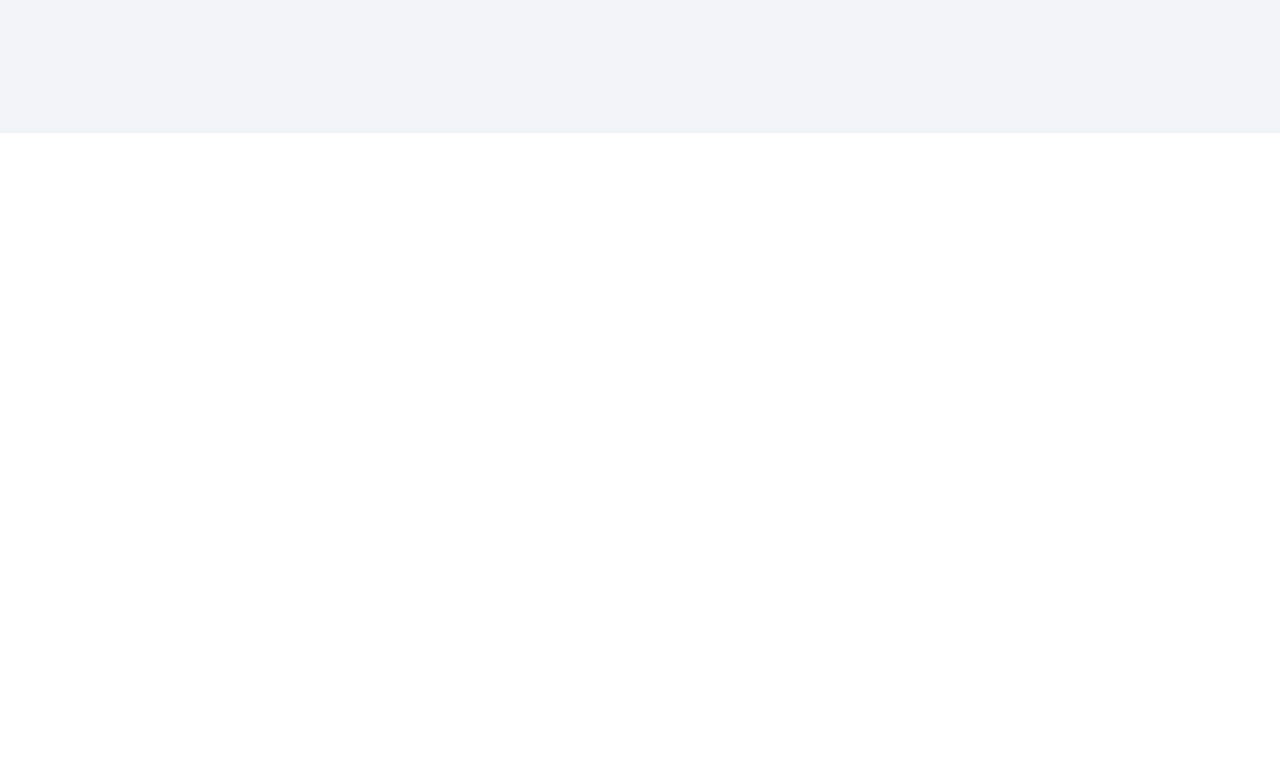
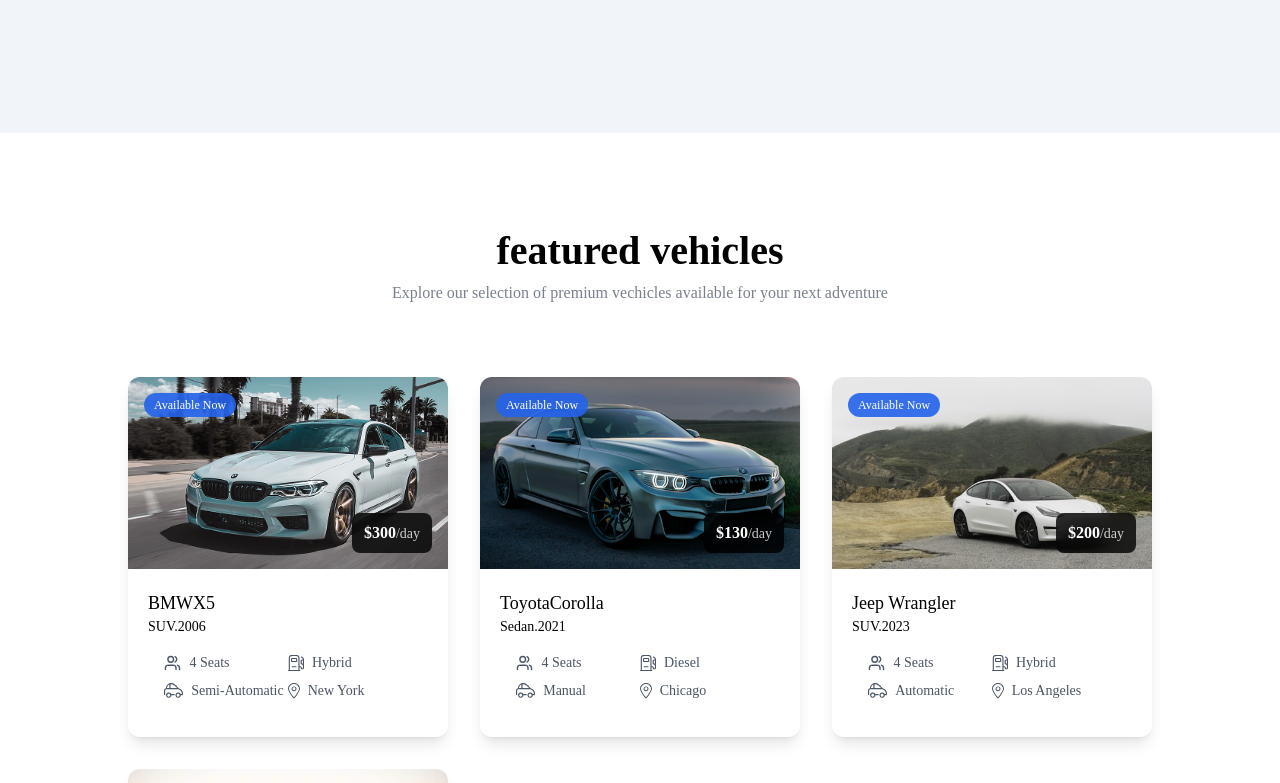
Before and after one commit to ratnadeepa-01/CarRentalApplication, a React (Vite) app: page / in a window 1280 px wide. Shown: the part 740-1523 px from the top of the page. Before the commit the page ends 873 px from the top, so only its background shows below. Built offline with nearby package versions, Linux system fonts and the light colour scheme; a web font is replaced by a local one.

Commit message:
feat: add Banner, CarCard, FeaturedSection, and Title components; update Home page to include FeaturedSection; fix typo in dummyCarData

```diff
--- a/src/assets/assets.js
+++ b/src/assets/assets.js
@@ -124,7 +124,7 @@
         "pricePerDay": 300,
         "location": "New York",
         "description": "The BMW X5 is a mid-size luxury SUV produced by BMW. The X5 made its debut in 1999 as the first SUV ever produced by BMW.",
-        "isAvaliable": true,
+        "isAvailable": true,
         "createdAt": "2025-04-16T07:26:56.215Z",
     },
     {
@@ -141,7 +141,7 @@
         "pricePerDay": 130,
         "location": "Chicago",
         "description": "The Toyota Corolla is a mid-size luxury sedan produced by Toyota. The Corolla made its debut in 2008 as the first sedan ever produced by Toyota.",
-        "isAvaliable": true,
+        "isAvailable": true,
         "createdAt": "2025-04-16T08:33:57.993Z",
     },
     {
@@ -158,7 +158,7 @@
         "pricePerDay": 200,
         "location": "Los Angeles",
         "description": "The Jeep Wrangler is a mid-size luxury SUV produced by Jeep. The Wrangler made its debut in 2003 as the first SUV ever produced by Jeep.",
-        "isAvaliable": true,
+        "isAvailable": true,
         "createdAt": "2025-04-16T08:34:39.592Z",
     },
     {
@@ -175,7 +175,7 @@
         "pricePerDay": 209,
         "location": "Houston",
         "description": "This is a mid-size luxury sedan produced by Toyota. The Corolla made its debut in 2008 as the first sedan ever produced by Toyota.",
-        "isAvaliable": true,
+        "isAvailable": true,
         "createdAt": "2025-04-17T06:15:47.318Z",
     }
 ];
--- /dev/null
+++ b/src/components/Banner.jsx
@@ -0,0 +1,21 @@
+import React from 'react'
+import { assets } from '../assets/assets'
+
+const Banner = () => {
+  return (
+    <div className="flex flex-col md:flex-row md:items-start items-center
+    justify-between px-8 min-md:pl-14 pt-10 bg-gradient-to-r from-[#0558fe] to-[#A9CFFF]
+    max-w-6xl mx-3 md:mx-auto rounded-2xl overflow-hidden">
+         <div classname="text-white">
+            <h2>Do You Own a Luxury Car?</h2>
+            <p>Monetize your vehicle effortlessly by listing it on carrental.</p>
+            <p>We take care of insurance,driver verification and secure payments-
+                so you can passive income,stress-free.
+            </p>
+         </div>
+         <img src={assets.banner_car_image} alt="car" className="max-h-45 mt-10"/>
+    </div>
+  )
+}
+
+export default Banner
--- /dev/null
+++ b/src/components/CarCard.jsx
@@ -0,0 +1,57 @@
+import React from 'react'
+import { assets } from '../assets/assets'
+import { useNavigate } from 'react-router-dom'
+
+const CarCard = ({car}) => {
+   const currency = import.meta.env.VITE_CURRENCY
+   const navigate = useNavigate()
+
+  return (
+    <div onClick={()=>{navigate(`/car-details/${car._id}`);scrollTo(0,0)}}
+    className="group rounded-xl overflow-hidden shadow-lg hover:-translate-y-1
+    transition-all duration-500 cursor-pointer">
+
+         <div className="relative h-48 overflow-hidden">
+            <img src={car.image} alt="car image" className="w-full h-full object-cover
+            transition-transform duration-500 group-hover:scale-105"/>
+            {car.isAvailable && <p className="absolute top-4 left-4 bg-primary/90
+            text-white text-xs px-2.5 py-1 rounded-full">Available Now</p>}
+            <div className="absolute bottom-4 right-4 bg-black/80 backdrop-blur-sm
+            text-white px-3 py-2 rounded-lg">
+                <span className="font-semibold">{currency}{car.pricePerDay}</span>
+                <span className="text-sm text-white/80">/day</span>
+
+            </div>
+         </div>
+
+         <div className="p-4 sm:p-5">
+            <div className="flex justify-between items-start mb-2">
+                <div>
+                    <h3 className="text-lg font-medium">{car.brand}{car.model}</h3>
+                    <p className="text-muted-foreground text-sm">{car.category}.{car.year} </p>
+                </div>
+            </div>
+            <div className="m-4 grid grid-cols-2 gap-y-2 text-gray-600">
+                    <div className="flex items-center text-sm text-muted-foreground">
+                        <img src={assets.users_icon} alt="" className="h-4 mr-2"/>
+                        <span>{car.seating_capacity} Seats</span>
+                    </div>
+                    <div className="flex items-center text-sm text-muted-foreground">
+                        <img src={assets.fuel_icon} alt="" className="h-4 mr-2"/>
+                        <span>{car.fuel_type}</span>
+                    </div>
+                    <div className="flex items-center text-sm text-muted-foreground">
+                        <img src={assets.car_icon} alt="" className="h-4 mr-2"/>
+                        <span>{car.transmission}</span>
+                    </div>
+                    <div className="flex items-center text-sm text-muted-foreground">
+                        <img src={assets.location_icon} alt="" className="h-4 mr-2"/>
+                        <span>{car.location}</span>
+                    </div>
+            </div>
+         </div>
+    </div>
+  )
+}
+
+export default CarCard
--- /dev/null
+++ b/src/components/FeaturedSection.jsx
@@ -0,0 +1,39 @@
+import React from 'react'
+import { assets, dummyCarData } from '../assets/assets'
+import CarCard from './CarCard'
+import Title from './Title'
+import { useNavigate } from 'react-router-dom'
+
+const FeaturedSection = () => {
+
+    const  navigate = useNavigate()
+
+  return (
+    <div className="flex flex-col items-center py-24 px-6 md:px-16
+    lg:px-24 xl:px-32">
+        <div>
+            <Title title="featured vehicles" subTitle="Explore our selection of premium vechicles
+            available for your next adventure"/>
+        </div>
+        <div className="grid grid-cols-2 lg:grid-cols-3 gap-8 mt-18">
+            {
+                dummyCarData.slice(0,6).map((car)=>(
+                    <div key={car._id}>
+                        <CarCard car={car}/>
+                    </div>
+            ))
+            }
+        </div>
+        <button onClick={()=>{
+            navigate('/cars');
+            scrollTo(0,0)
+        }}
+        className="flex items-center justify-center gap-2 px-6 py-2 border
+        border-borderColorhover:bg-gray-50 rounded-md mt-18 cursor-pointer">
+            Explore all cars <img src={assets.arrow_icon} alt="arrow "/>
+        </button>
+    </div>
+  )
+}
+
+export default FeaturedSection
--- /dev/null
+++ b/src/components/Title.jsx
@@ -0,0 +1,14 @@
+import React from 'react'
+
+const Title = ({title,subTitle,align}) => {
+  return (
+    <div className={`flex flex-col justify-center items-center
+    text-center ${align === "left" && "md:items-start md:text-left"}`}>
+        <h1 className="font-semibold text-4xl md:text-[40px]">{title}</h1>
+        <p className="text-sm md:text-base text-gray-500/90 mt-2
+        max-w-156">{subTitle}</p>
+    </div>
+  )
+}
+
+export default Title
--- a/src/pages/Home.jsx
+++ b/src/pages/Home.jsx
@@ -1,11 +1,13 @@
 import React from 'react'
 import Hero from '../components/Hero'
+import FeaturedSection from '../components/FeaturedSection'
 
 const Home = () => {
   return (
     <div>
         <>
         <Hero/>
+        <FeaturedSection/>
         </>
     </div>
   )
```
Also changed, not shown: 2 other files (tests, documents, lock files or other folders).
